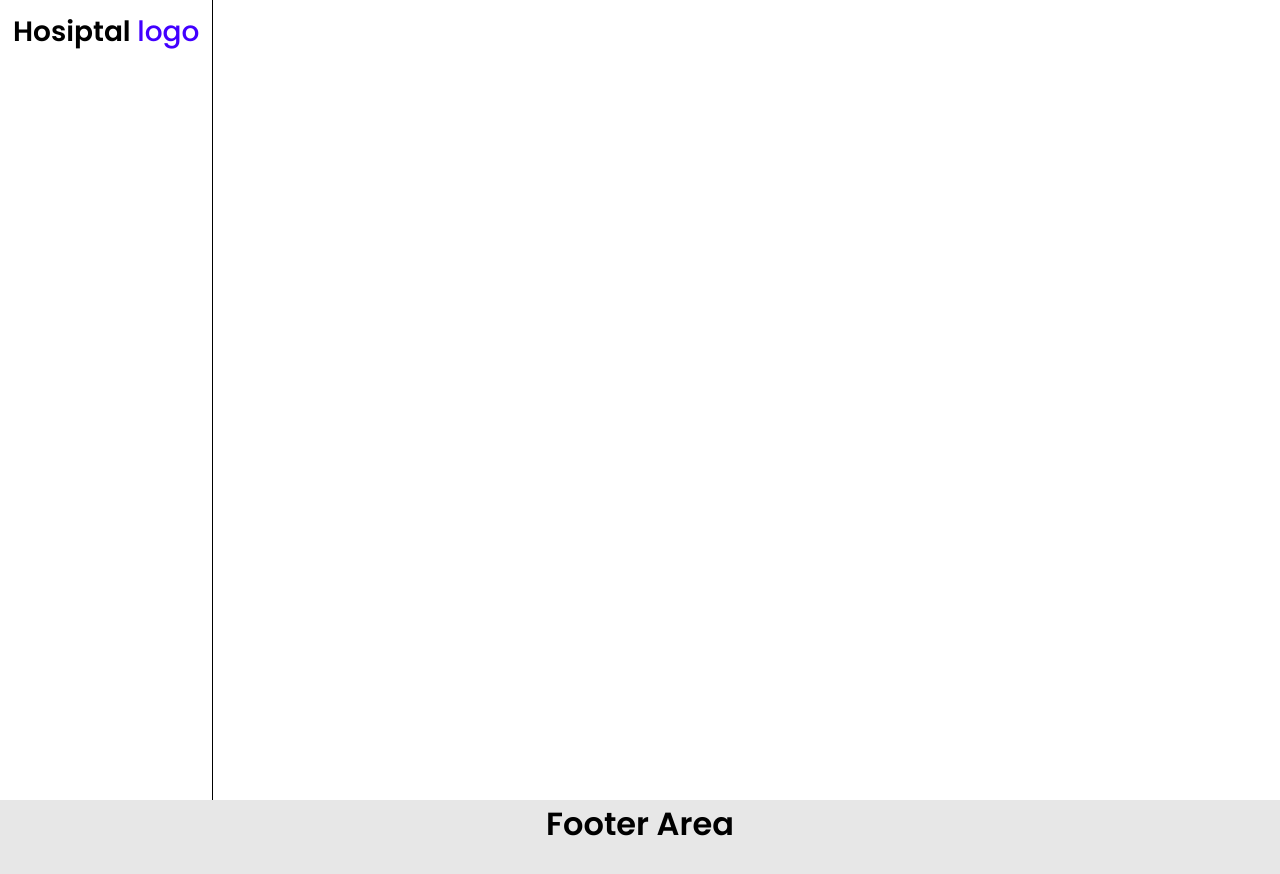
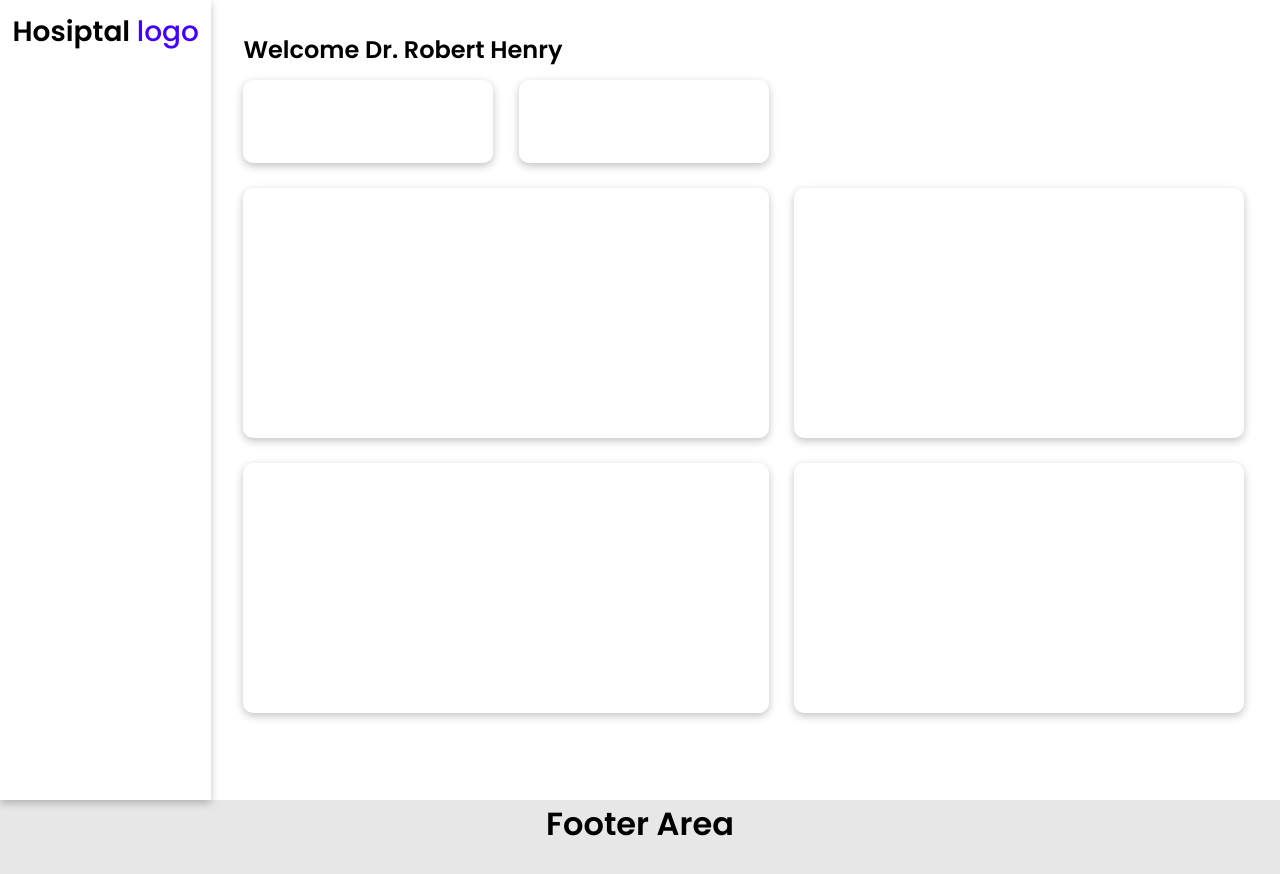
Before and after one commit to afarra1/distributedsystems, a React (Create React App) app: page /dashboard in a window 1280 px wide. Shown: the top 874 px of the page. Built offline with nearby package versions, Linux system fonts and the light colour scheme.

Commit message:
dashboard set up ui:

```diff
--- a/src/Pages/Dashboard.js
+++ b/src/Pages/Dashboard.js
@@ -2,9 +2,31 @@ import React from 'react'
 import './stylesheets/Dashboard.css'
 
 
+const DashboardBox = ({ children, width, height, id }) => {
+  return (
+    <div className='dashboardboxcomponent' id={id} style={{ width: width, height: height }}>
+      {children}
+    </div>
+  )
+}
+
 export default function Dashboard() {
+  let name = "Robert Henry"
   return (
     <div className='DashboardWrapper'>
+      <h3>Welcome Dr. {name}</h3>
+      <div className='DashboardRow' style={{marginTop:'1.25%'}}>
+        <DashboardBox id={"smallbox"} width={250} height={83.33}></DashboardBox>
+        <DashboardBox id={"smallbox"} width={250} height={83.33}></DashboardBox>
+      </div>
+      <div className='DashboardRow'>
+        <DashboardBox id={"smallbox"} width={'calc(500px + 2.5%)'} height={250}></DashboardBox>
+        <DashboardBox id={"smallbox"} width={450} height={250}></DashboardBox>
+      </div>
+      <div className='DashboardRow'>
+        <DashboardBox id={"smallbox"} width={'calc(500px + 2.5%)'} height={250}></DashboardBox>
+        <DashboardBox id={"smallbox"} width={450} height={250}></DashboardBox>
+      </div>
 
     </div>
   )
--- a/src/Pages/stylesheets/DashNav.css
+++ b/src/Pages/stylesheets/DashNav.css
@@ -1,8 +1,8 @@
 .DashNav {
     height: 100svh;
-    border-right: solid 1px black;
     width: 20svw;
     background-color: white;
+    box-shadow: var(--boxShadow);
 }
 
 #HosiptalLogo{
--- a/src/Pages/stylesheets/Dashboard.css
+++ b/src/Pages/stylesheets/Dashboard.css
@@ -1,4 +1,23 @@
 .DashboardWrapper {
-    height: 100svh;
+    min-height: 100svh;
     width: 100%;
+    display: flex;
+    flex-direction: column;
+    padding: 2.5%;
 }
+
+.dashboardboxcomponent {
+    box-shadow: var(--boxShadow);
+    background-color: white;
+    border-radius: 10px;
+    padding: 1%;
+    display: flex;
+    align-items: center;
+    justify-content: center;
+}
+
+.DashboardRow {
+    display: flex;
+    gap: 2.5%;
+    margin-top: 2.5%;
+}
```
